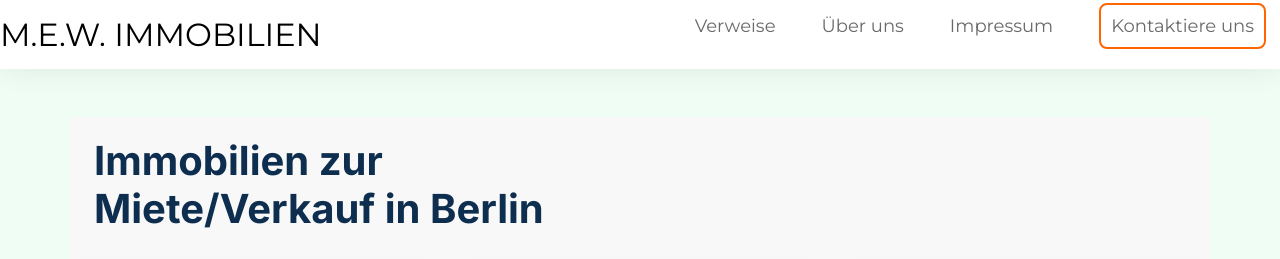
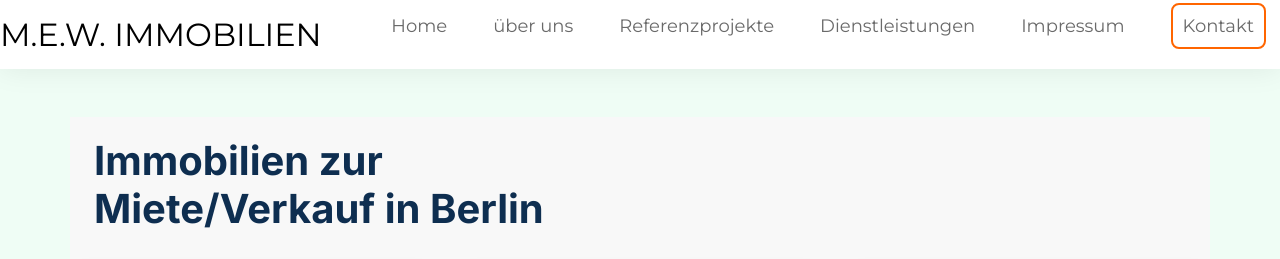
Before and after one commit to sudhanshutiwari264/m.e.w.v0, a plain HTML site: page references/Berlin/berlin.html in a window 1280 px wide. Shown: the top 259 px of the page. Drawn offline with nearby package versions, Linux system fonts and the light colour scheme; files that its build step writes are made by us from their sources.

Commit message:
updated nav

```diff
--- a/references/Berlin/berlin.html
+++ b/references/Berlin/berlin.html
@@ -55,10 +55,12 @@
 
         <!-- NAVIGATION MENUS -->
         <div class="menu">
-          <li><a href="../../index.html#places">Verweise</a></li>
-          <li><a href="../../index.html#about">Über uns</a></li>
-          <li><a href="../../impressum.html">Impressum</a></li>
-          <li><a class="contact-us-button" href="../../index.html#contact-us">Kontaktiere uns</a></li>
+          <li><a href="/m.e.w.v0#">Home</a></li>
+          <li><a href="/m.e.w.v0#about"> über uns</a></li>
+          <li><a href="/m.e.w.v0#places">Referenzprojekte</a></li>
+          <li><a href="/m.e.w.v0#about">Dienstleistungen</a></li>
+          <li><a href="impressum.html">Impressum</a></li>
+          <li><a class="contact-us-button" href="/m.e.w.v0#contact-us">Kontakt</a></li>
         </div>
       </ul>
     </nav>
```
Also changed, not shown: impressum.html (+3 -1 lines), index.html (+4 -2 lines), references/Dresden/Dresden.html (+6 -4 lines), references/Sülzetal-Bahrendorf/Sulzetal-Bahrendorf.html (+6 -4 lines).
